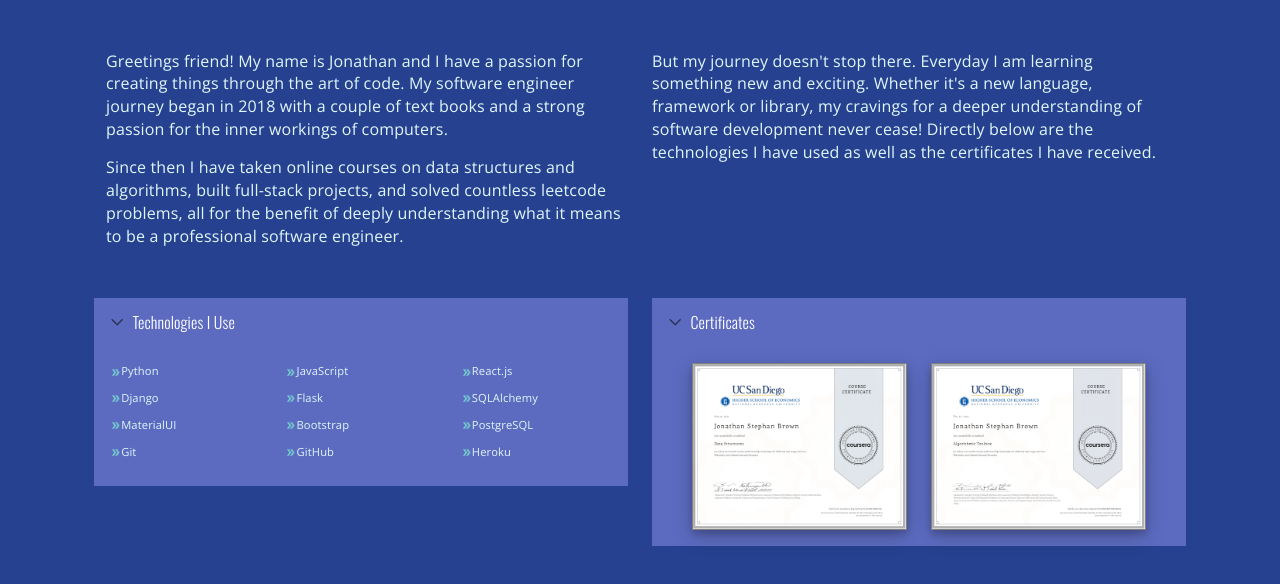
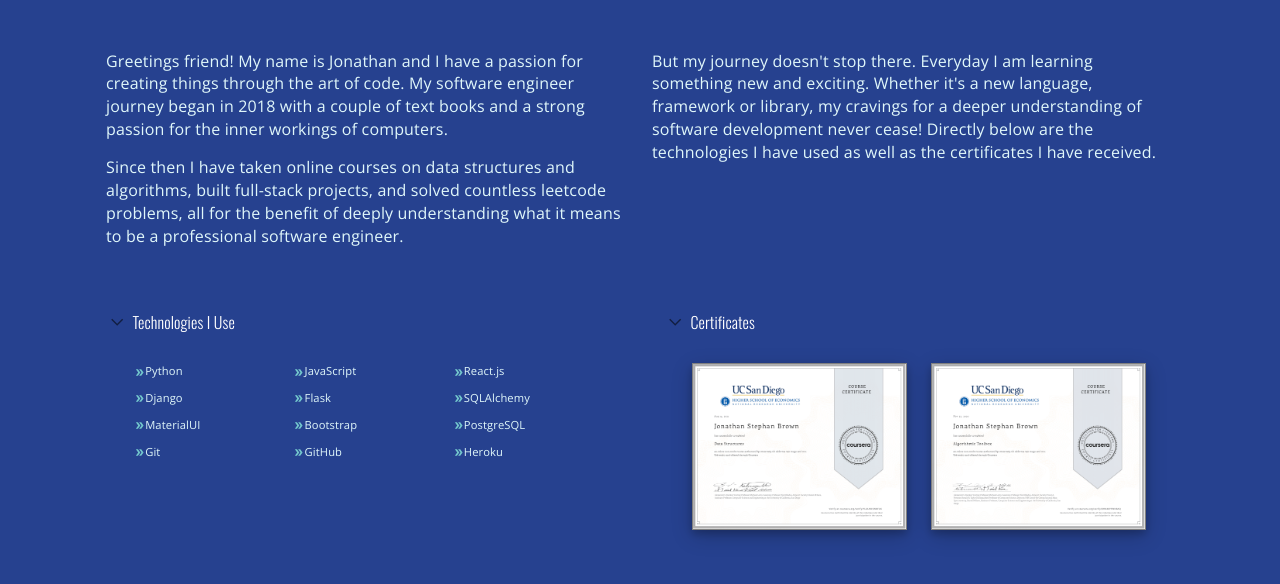
Before and after one commit to JBrown9124/Personal-Website, a React (Create React App) app: page / in a window 1280 px wide. Shown: the part 1249-1833 px from the top of the page. Built offline with nearby package versions, Linux system fonts and the light colour scheme; a web font is replaced by a local one.

Commit message:
accordion color change

```diff
--- a/src/components/Accordion.js
+++ b/src/components/Accordion.js
@@ -57,8 +57,8 @@ const AccordionSummary = styled((props) => (
 ))(({ theme }) => ({
   background:
     theme.palette.mode === "dark"
-      ? "#5c6bc0"
-      : "#5c6bc0 ",
+      ? "#26418f"
+      : "#26418f ",
 
   flexDirection: "row-reverse",
   "& .MuiAccordionSummary-expandIconWrapper.Mui-expanded": {
@@ -67,10 +67,11 @@ const AccordionSummary = styled((props) => (
   "& .MuiAccordionSummary-content": {
     background:
       theme.palette.mode === "dark"
-        ? "#5c6bc0"
-        : "#5c6bc0 ",
+        ? "#26418f"
+        : "#26418f ",
     marginLeft: theme.spacing(1),
     borderBottom: "none",
+
 
   },
 }));
@@ -80,10 +81,10 @@ const AccordionDetails = styled(MuiAccordionDetails)(({ theme }) => ({
   //   borderTop: '1px solid rgba(0, 0, 0, .125)',
   background:
     theme.palette.mode === "dark"
-      ? "#5c6bc0"
-      : "#5c6bc0 ",
+      ? "#26418f"
+      : "#26418f ",
+  borderBottom: "none",
 
-  borderBottom: "none",
 }));
 const Accordion2 = styled((props) => (
   <MuiAccordion disableGutters elevation={0} square {...props} />
@@ -95,7 +96,7 @@ const Accordion2 = styled((props) => (
   "&:before": {
     display: "none",
 
-    color: "#5c6bc0",
+    color: "#26418f",
     borderBottom: "none",
   },
 }));
@@ -109,8 +110,8 @@ const AccordionSummary2 = styled((props) => (
 ))(({ theme }) => ({
   background:
     theme.palette.mode === "dark"
-      ? "linear-gradient(90deg, rgba(115,199,204,1) 39%, rgba(87,188,144,1) 100%)"
-      : "#5c6bc0",
+      ? "#26418f"
+      : "#26418f",
 
   flexDirection: "row-reverse",
   "& .MuiAccordionSummary-expandIconWrapper.Mui-expanded": {
@@ -119,8 +120,8 @@ const AccordionSummary2 = styled((props) => (
   "& .MuiAccordionSummary-content": {
     background:
       theme.palette.mode === "dark"
-        ? "linear-gradient(90deg, rgba(115,199,204,1) 39%, rgba(87,188,144,1) 100%)"
-        : "#5c6bc0",
+        ? "#26418f"
+        : "#26418f",
     marginLeft: theme.spacing(1),
     borderBottom: "none",
 
@@ -132,8 +133,8 @@ const AccordionDetails2 = styled(MuiAccordionDetails)(({ theme }) => ({
   //   borderTop: '1px solid rgba(0, 0, 0, .125)',
   background:
     theme.palette.mode === "dark"
-      ? "linear-gradient(90deg, rgba(115,199,204,1) 39%, rgba(87,188,144,1) 100%)"
-      : "#5c6bc0",
+      ? "#26418f"
+      : "#26418f",
 
   borderBottom: "none",
 }));
@@ -193,11 +194,12 @@ export default function CustomizedAccordions() {
                   </ThemeProvider>
                 </AccordionSummary>
                 <AccordionDetails>
+                  <Container>
                  <ThemeProvider theme={theme}>
                     <Typography variant="body1" className="accordionText">
                       <Row>
                         {myTechnologies.map((tech, idx) => (
-                          <Col xl={4} xs={10} lg={4} sm={7}>
+                          <Col xl={4} xs={12} md={4} lg={4} sm={6}>
                             <LinkUnderline
                              top={"65%"}
                               width={"80%"}
@@ -223,6 +225,7 @@ export default function CustomizedAccordions() {
                       </Row>
                     </Typography>
                   </ThemeProvider>
+                  </Container>
                 </AccordionDetails>
               </Accordion>
             </FadeIn>
```
